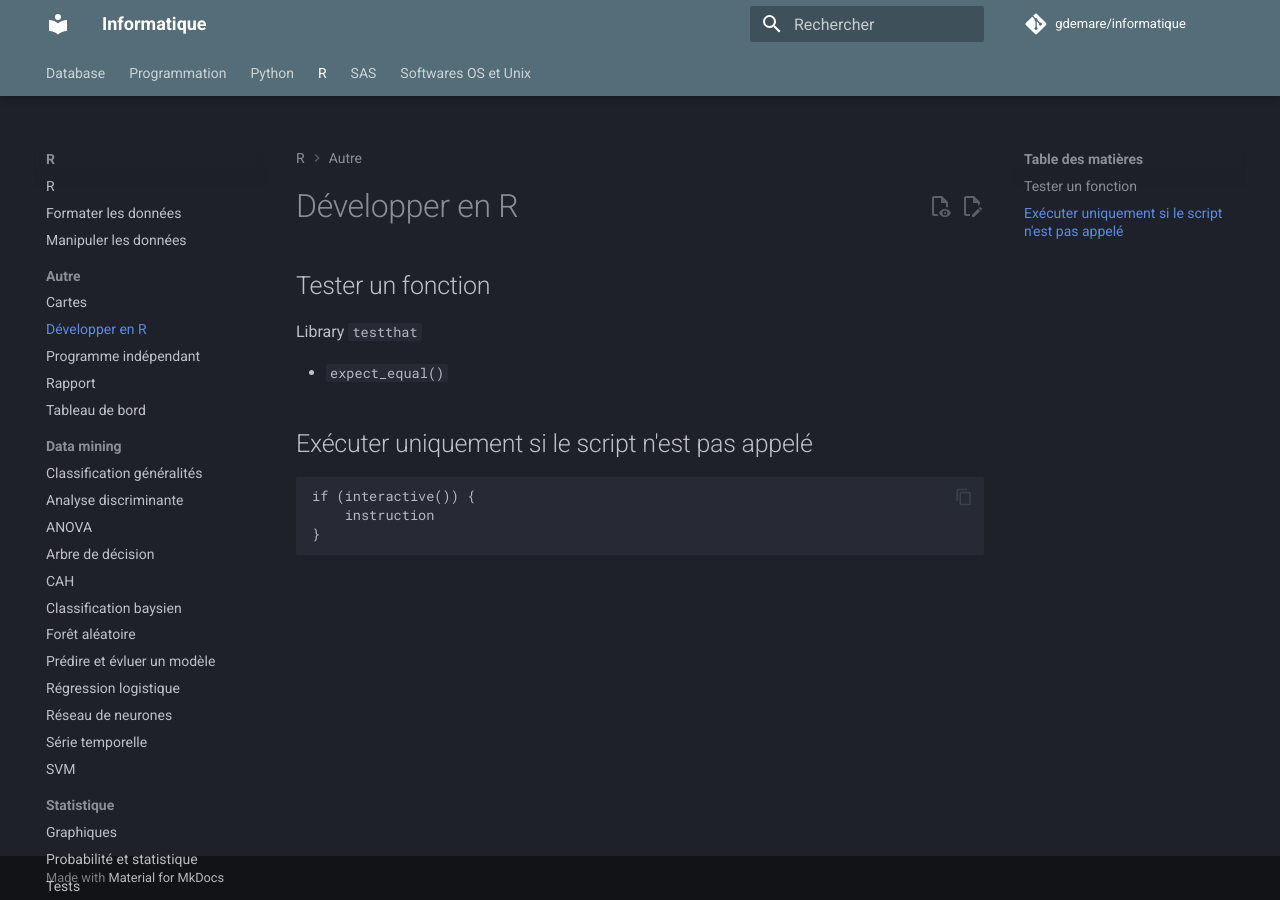
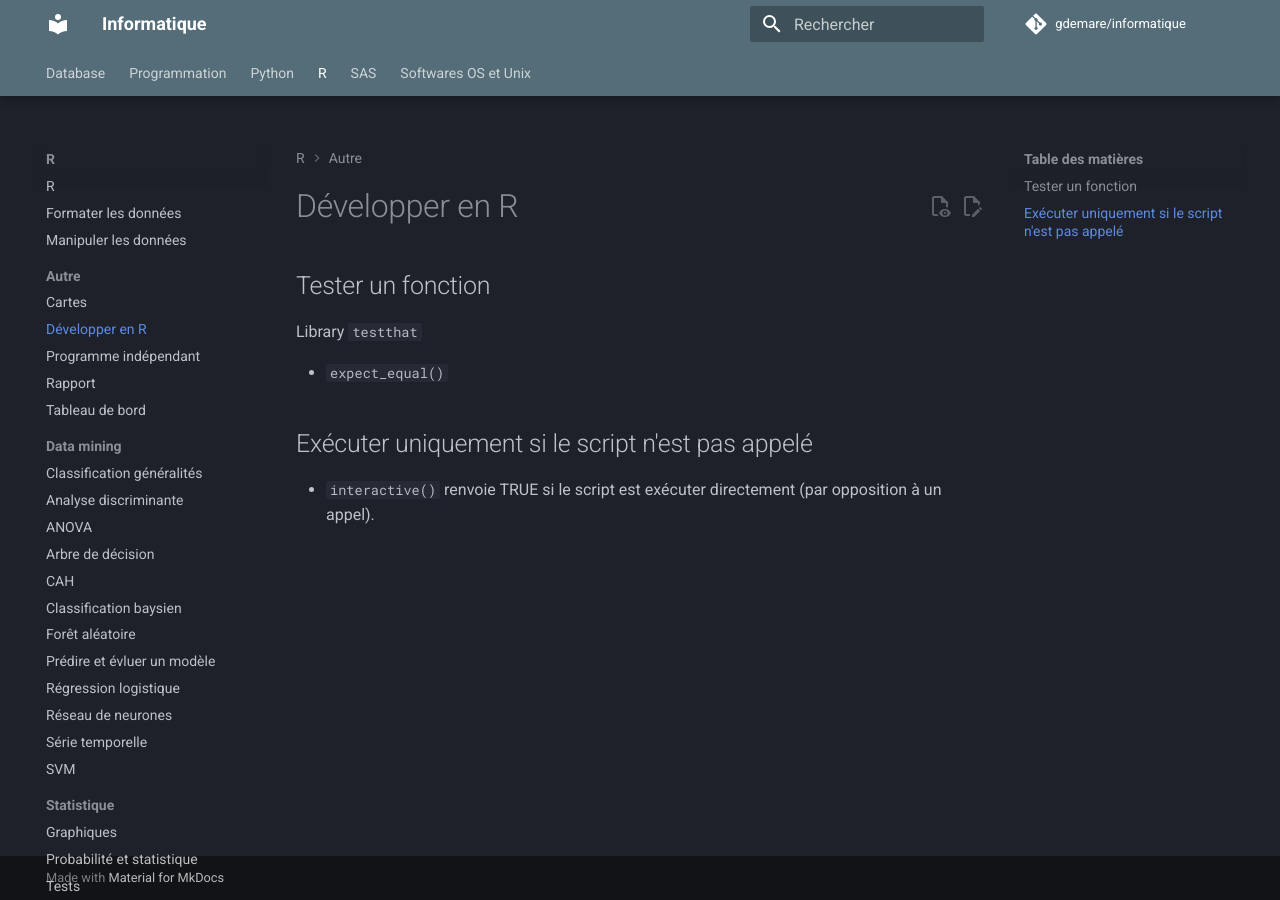
Before and after one commit to gdemare/Informatique, an MkDocs documentation site: the page built from docs/r/developper_r.md, in a window 1280 px wide. Built offline with MkDocs 1.6.1 and Material for MkDocs 9.7.7, drawn with Linux system fonts in a browser that asks for light colours; comment, search, counter and statistics services are not loaded.

Commit message:
Update developper_r.md

````diff
--- a/docs/r/developper_r.md
+++ b/docs/r/developper_r.md
@@ -5,8 +5,4 @@ Library `testthat`
 
 ## Exécuter uniquement si le script n'est pas appelé
 
-```
-if (interactive()) {
-	instruction
-}
-```
+* `interactive()` renvoie TRUE si le script est exécuter directement (par opposition à un appel).
````
